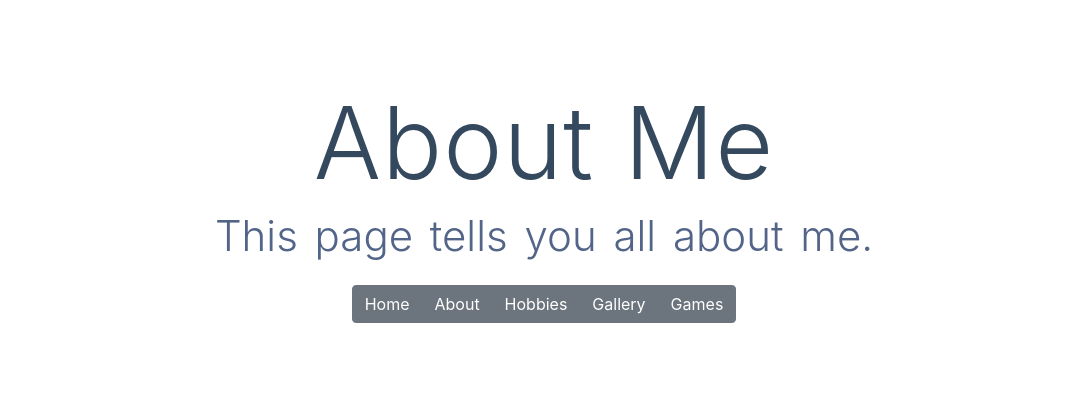
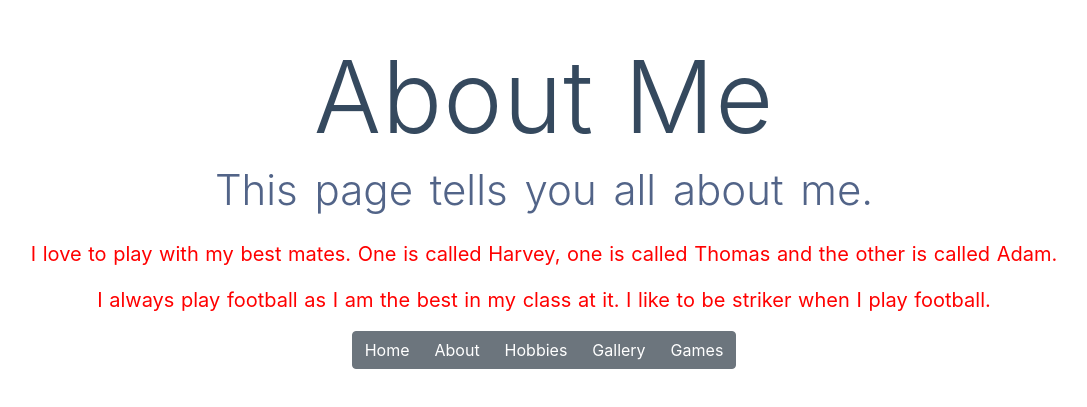
Before and after one commit to GeorgeStevenScott/georgestevenscott.github.io, a Nuxt app: page /about in a window 1280 px wide. Shown: the part 197-604 px from the top of the page, without its empty margins (96-1183 px from the left). Built offline with nearby package versions, Linux system fonts and the light colour scheme.

Commit message:
Update about page

```diff
--- a/pages/about.vue
+++ b/pages/about.vue
@@ -7,6 +7,12 @@
       <h2 class="subtitle">
         This page tells you all about me.
       </h2>
+      <p>
+        I love to play with my best mates. One is called Harvey, one is called Thomas and the other is called Adam.
+      </p>
+      <p>
+        I always play football as I am the best in my class at it. I like to be striker when I play football.
+      </p>
       <main-menu/>
     </div>
   </section>
```
